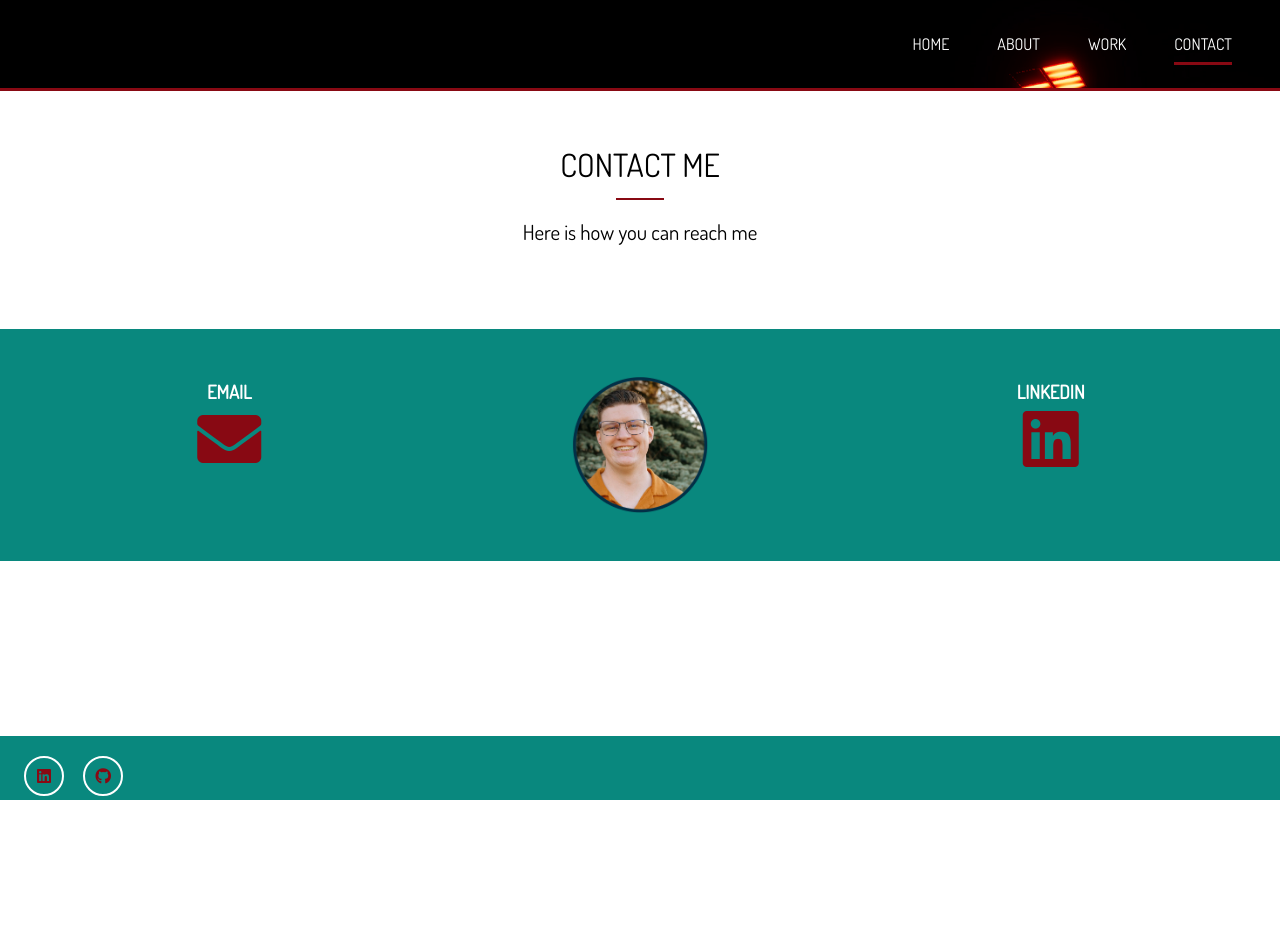
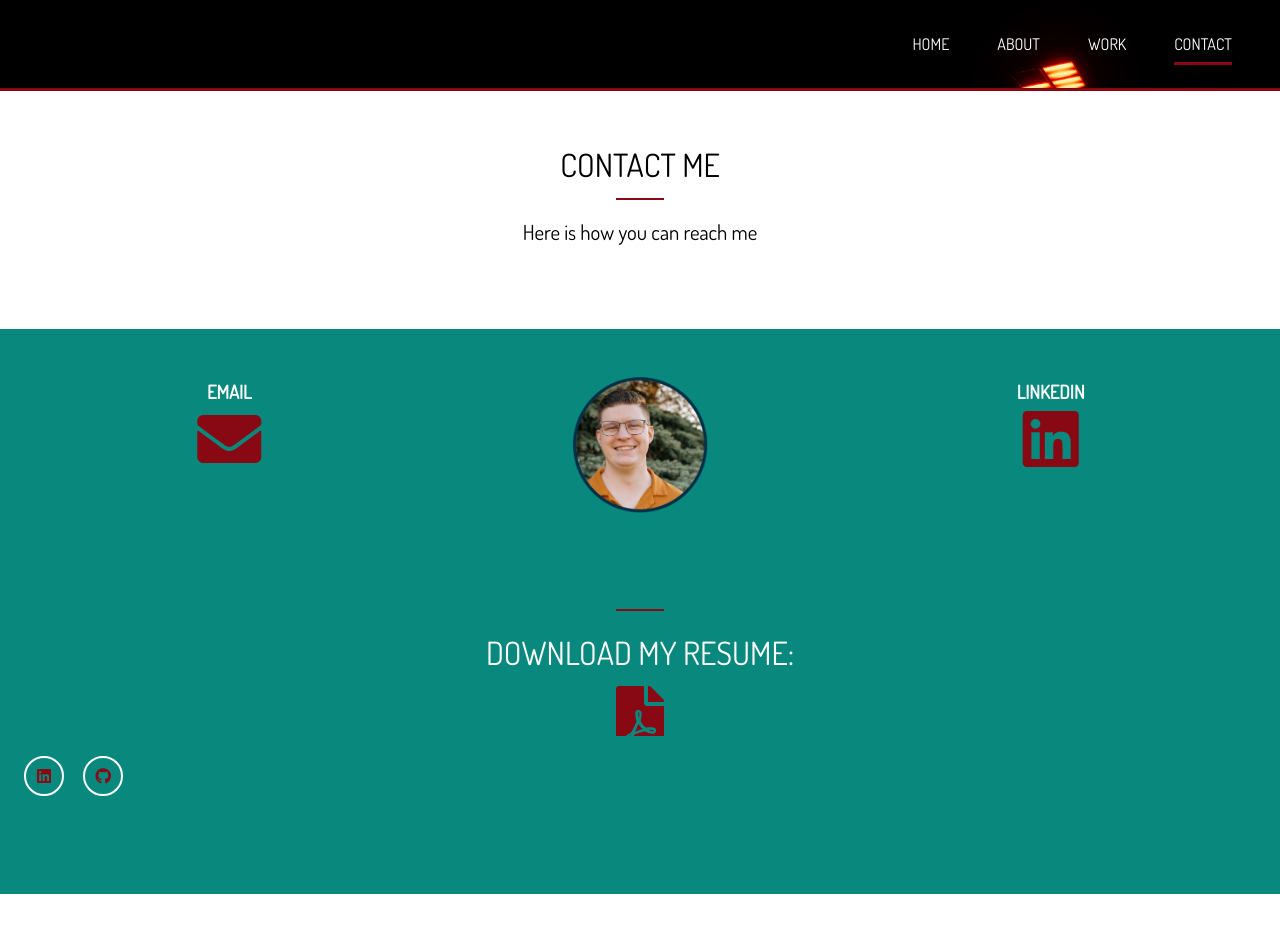
Before and after one commit to Killerconman311/Killerconman311.github.io, a website: page docs/contact.html in a window 1280 px wide. Before the commit the page ends 800 px from the top, so only its background shows below. Drawn offline with Linux system fonts and the light colour scheme.

Commit message:
last push for the night

```diff
--- a/docs/contact.html
+++ b/docs/contact.html
@@ -71,6 +71,18 @@
           </div>
       </div>
     </section>
+    <section id="about-b" class="bg-off py-3">
+      <div class="container">
+        <div class="bottom-line"></div>
+        <h2 class="section-title">Download my resume:</h2>
+        <div class="social" style="text-align: center;">
+          <a href="img/KindallResume25.pdf" download> <i class="fas fa-file-pdf fa-4x"></i> </a>
+        </div>
+      </div>
+    </section><section id="about-b" class="bg-off py-3">
+
+    </section>
+
 
   </body>
   <!-- Footer -->
```
Also changed, not shown: docs/work.html (+1 -4 lines), docs/img/items/Item5.png.
